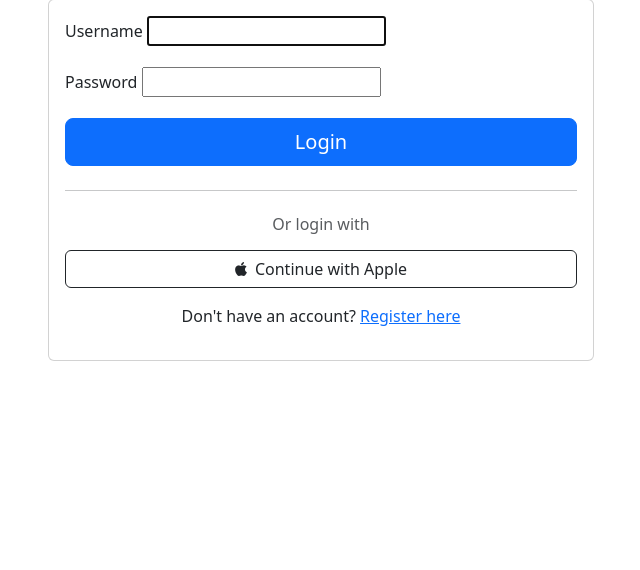
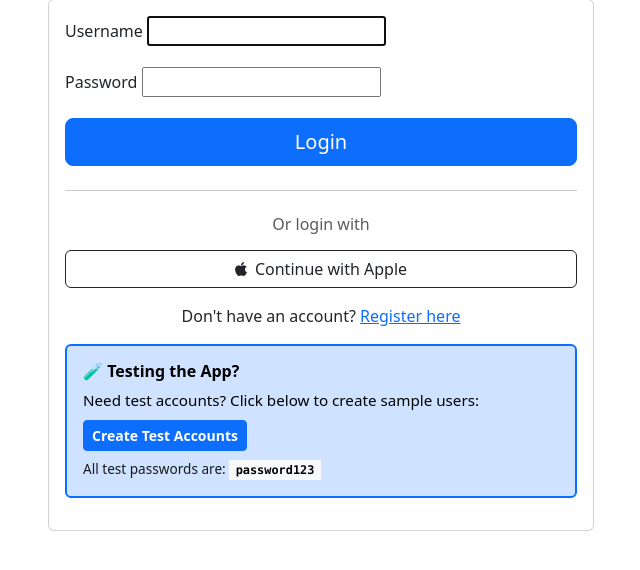
Before and after one commit to mastershifu24/muslim-roommate-finder, a Django app: page /login/ in a window 1280 px wide. Shown: the part 105-675 px from the top of the page, without its empty margins (319-959 px from the left). Run offline with Django 5.2, Linux system fonts and the light colour scheme; some libraries are stand-ins or nearby versions.

Commit message:
html instead of json, create test accounts button and see all clearly

```diff
--- a/muslim-roommate-finder/templates/login.html
+++ b/muslim-roommate-finder/templates/login.html
@@ -80,6 +80,21 @@
                     <div class="text-center mt-3">
                         <p>Don't have an account? <a href="{% url 'register' %}">Register here</a></p>
                     </div>
+
+                    <div class="alert alert-info mt-3" style="background-color: #cfe2ff !important; border: 2px solid #0d6efd !important;">
+                        <h6 style="color: #000000 !important; font-weight: 700 !important; margin-bottom: 0.5rem !important;">
+                            🧪 Testing the App?
+                        </h6>
+                        <p style="color: #000000 !important; margin-bottom: 0.5rem !important; font-size: 0.95rem !important;">
+                            Need test accounts? Click below to create sample users:
+                        </p>
+                        <a href="{% url 'create_test_account' %}" class="btn btn-sm btn-primary" style="font-weight: 600 !important;">
+                            Create Test Accounts
+                        </a>
+                        <p style="color: #1a1a1a !important; margin-top: 0.5rem !important; margin-bottom: 0 !important; font-size: 0.85rem !important;">
+                            All test passwords are: <code style="background-color: #f8f9fa !important; padding: 0.2rem 0.4rem !important; color: #000000 !important; font-weight: 600 !important;">password123</code>
+                        </p>
+                    </div>
                 </div>
             </div>
         </div>
```
